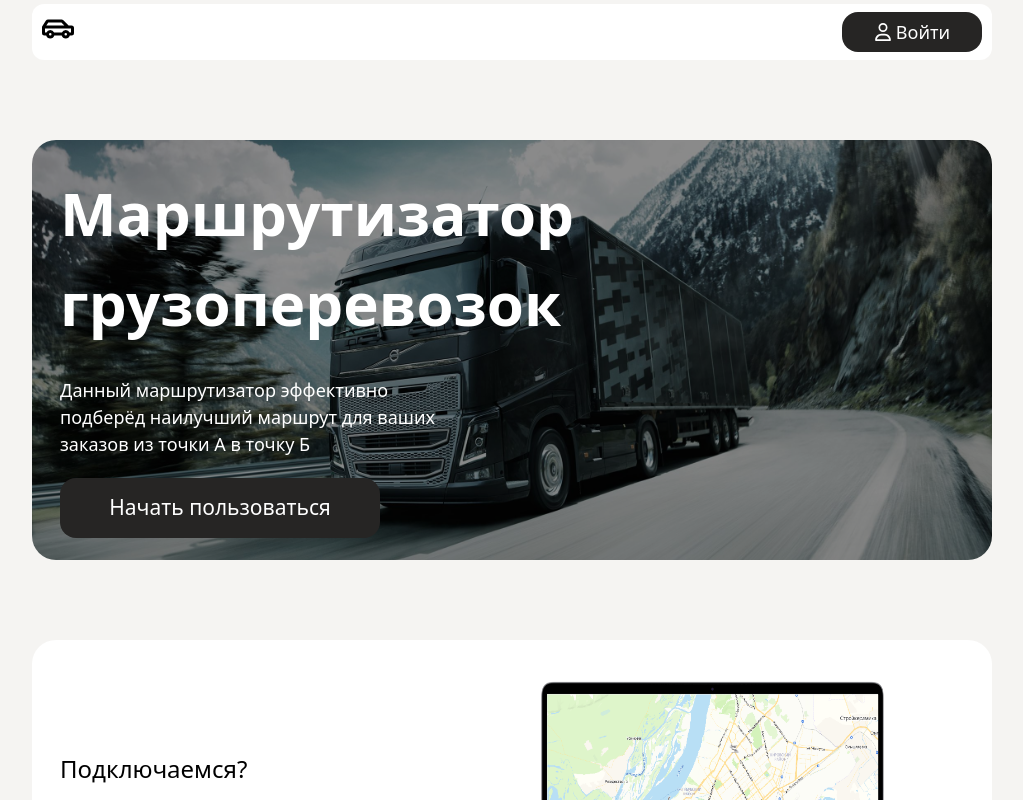
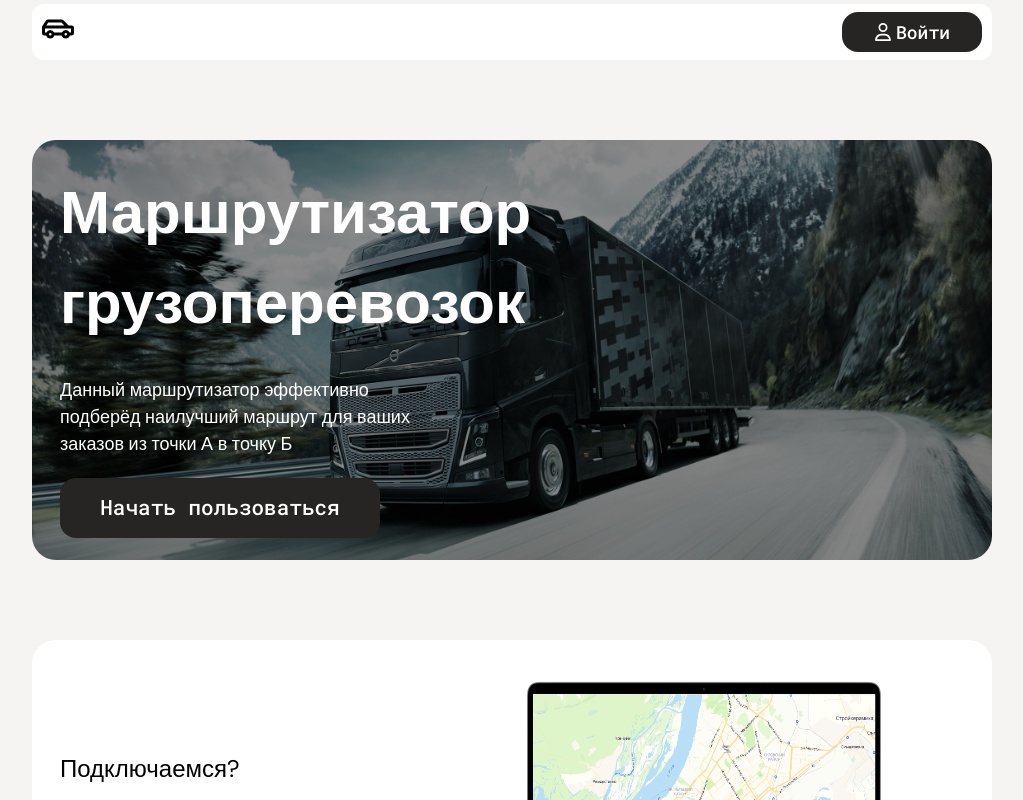
Before and after one commit to Danila-Prog/project-for-the-course, a Next.js app: page / in a window 1280 px wide. Shown: the top 800 px of the page, without its empty margins (128-1151 px from the left). Built offline with nearby package versions, Linux system fonts and the light colour scheme.

Commit message:
feat: Добавил шрифты Dmsans и Roboto

```diff
--- a/src/app/globals.css
+++ b/src/app/globals.css
@@ -13,6 +13,15 @@ body {
   width: 75%;
   margin: 0 auto;
   background-color: #F5F4F2;
+  font-family: var(--font-dmsans), sans-serif;
+}
+
+a {
+  font-family: var(--font-roboto);
+}
+
+button {
+  font-family: var(--font-roboto);
 }
 
 input::-webkit-outer-spin-button,
--- a/src/app/layout.tsx
+++ b/src/app/layout.tsx
@@ -1,13 +1,24 @@
 import type { Metadata } from "next";
 import "./globals.css";
-
+import { DM_Sans, Roboto_Mono } from "next/font/google";
+import clsx from "clsx";
 export const metadata: Metadata = {
   title: "Курсач",
 
   description:
     "Курсовой проект на тему оптимизация маршрутов для грузоперевозки",
 };
+const dmSans = DM_Sans({
+  subsets: ["latin"],
+  weight: ["400", "500", "600", "700", "800"],
+  variable: "--font-dmsans",
+});
 
+const inter = Roboto_Mono({
+  subsets: ["latin"],
+  weight: ["400", "500", "600", "700"],
+  variable: "--font-roboto",
+});
 export default function RootLayout({
   children,
 }: Readonly<{
@@ -15,7 +26,7 @@ export default function RootLayout({
 }>) {
   return (
     <html lang="ru">
-      <body>
+      <body className={clsx(dmSans.variable, inter.variable)}>
         {children}
         <div id="modals"></div>
       </body>
--- a/src/features/RouteItem/RouteItem.tsx
+++ b/src/features/RouteItem/RouteItem.tsx
@@ -11,6 +11,7 @@ export default function RouteItem({
   travelTime,
 }: Omit<IRouteItem, "visible" | "setVisible">) {
   const [visible, setVisible] = useState(false);
+  const handleVisible = () => setVisible((visib) => !visib);
 
   return (
     <RouteItemLayout
@@ -18,7 +19,7 @@ export default function RouteItem({
       routeButton={
         <RouteItemButton
           visible={visible}
-          setVisible={setVisible}
+          handleVisible={handleVisible}
           routeName={routeName}
         />
       }
--- a/src/features/RouteItem/model/types.ts
+++ b/src/features/RouteItem/model/types.ts
@@ -1,8 +1,8 @@
-import { Dispatch, ReactNode, SetStateAction } from "react";
+import { ReactNode } from "react";
 
 export interface IRouteItem {
   visible: boolean;
-  setVisible: Dispatch<SetStateAction<boolean>>;
+  handleVisible?: () => void;
   routeName: string;
   routeFrom: string;
   routeBefore: string;
@@ -10,7 +10,7 @@ export interface IRouteItem {
 }
 export type TRouteButton = Pick<
   IRouteItem,
-  "visible" | "setVisible" | "routeName"
+  "visible" | "handleVisible" | "routeName"
 >;
 export type TRouteMain = Pick<
   IRouteItem,
--- a/src/features/RouteItem/ui/RouteItemButton.tsx
+++ b/src/features/RouteItem/ui/RouteItemButton.tsx
@@ -1,11 +1,9 @@
 import { TRouteButton } from "../model/types";
 
 export default function RouteItemButton({
-  setVisible,
+  handleVisible,
   routeName,
 }: TRouteButton) {
-  const handleVisible = () => setVisible((visib) => !visib);
-
   return (
     <button onClick={handleVisible} className={"h-[45px] font-medium"}>
       {routeName}
--- a/src/features/RouteItem/ui/RouteItemMain.tsx
+++ b/src/features/RouteItem/ui/RouteItemMain.tsx
@@ -8,11 +8,25 @@ export default function RouteItemMain({
 }: TRouteMain) {
   return (
     <>
-      <div className="mb-[20px] text-[18px]">
-        <h2>Точка от: {routeFrom}</h2>
-        <h2>Точка до: {routeBefore}</h2>
-        <h2>Расчётное время поездки: {travelTime}</h2>
-        <h2>Расстояние: {travelTime} км</h2>
+      <div className="flex justify-between items-center mb-[30px]">
+        <div className="text-[18px] font-semibold [&>h2>span]:font-normal">
+          <h2>
+            Точка от: <span>{routeFrom}</span>
+          </h2>
+          <h2>
+            Точка до: <span>{routeBefore}</span>
+          </h2>
+          <h2>
+            Расчётное время поездки: <span>{travelTime}</span>
+          </h2>
+          <h2>
+            Расстояние: <span>{travelTime} км</span>
+          </h2>
+        </div>
+
+        <button className="px-[20px] h-[45px] mr-[50px] rounded-[16px] flex justify-center items-center font-medium bg-button-grey text-white transition hover:bg-[#464646]">
+          Взять заказ
+        </button>
       </div>
 
       <Map
--- a/tailwind.config.ts
+++ b/tailwind.config.ts
@@ -19,6 +19,9 @@ const config: Config = {
       boxShadow: {
         card: "0 0 0 1px rgba(13, 35, 67, .07), 0 5px 15px -8px rgba(13, 35, 67, .4)",
       },
+      fontFamily: {
+        dmsans: ["var(--font-dmsans)", "sans-serif"],
+      },
     },
   },
   plugins: [],
```
